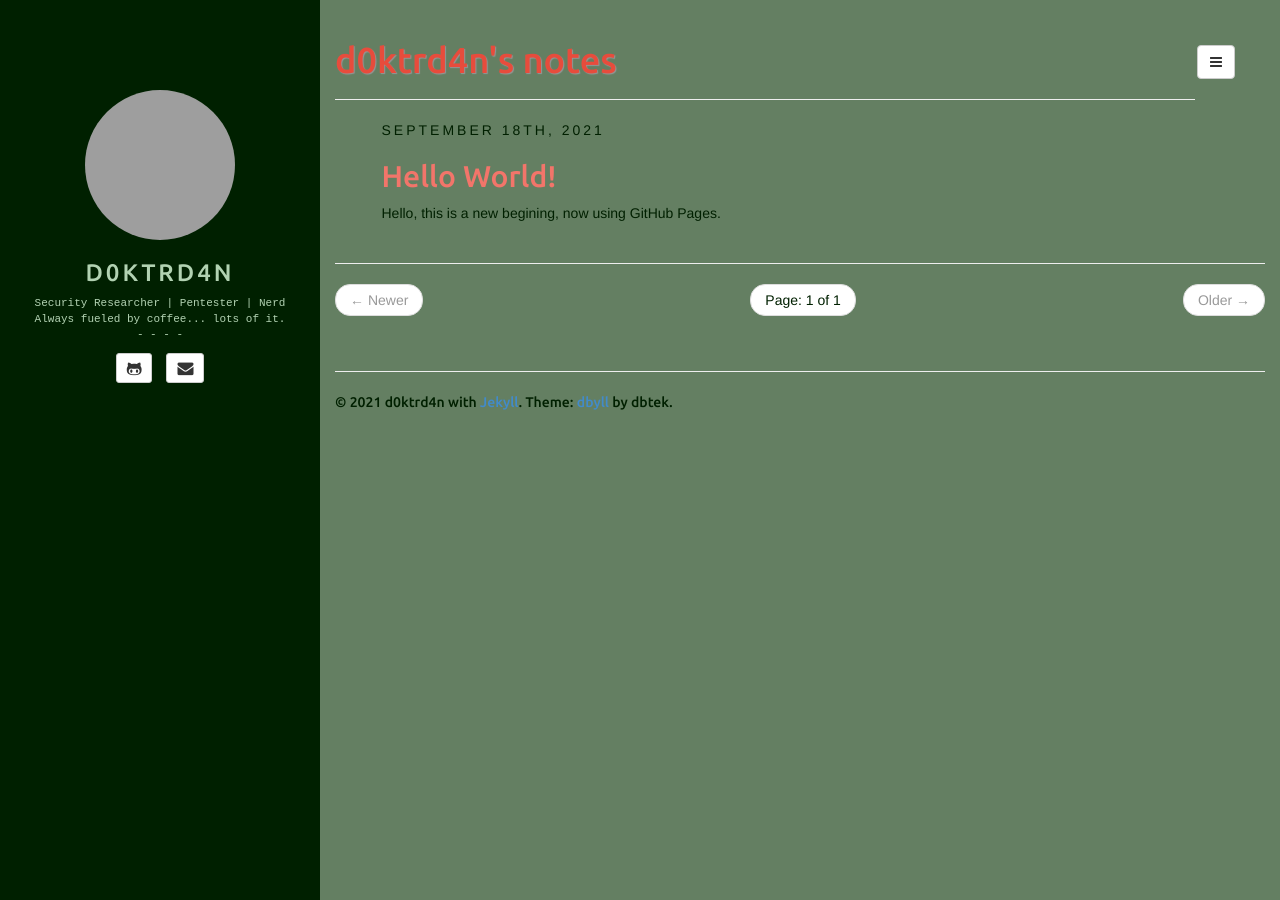
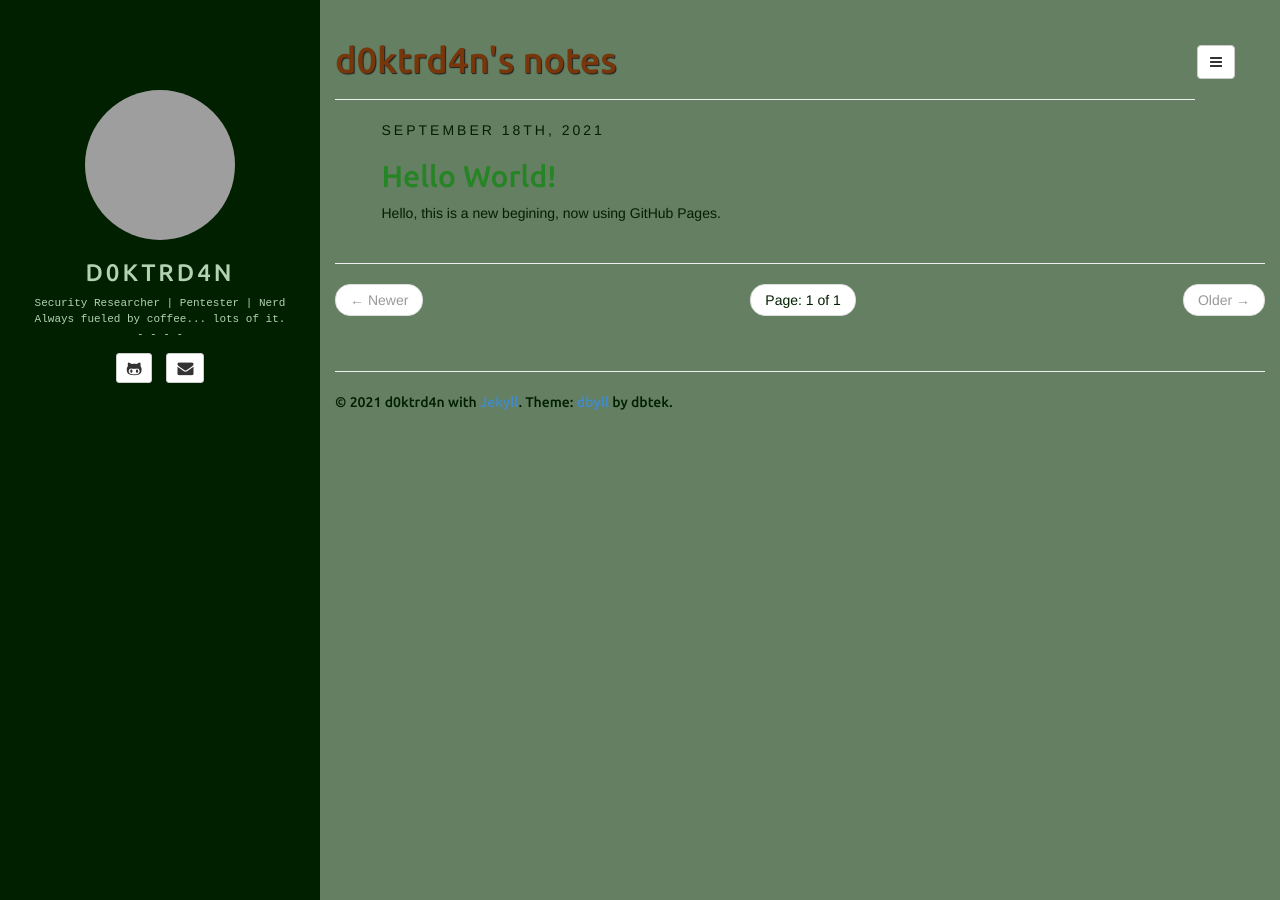
Before and after one commit to d0ktrd4n/d0ktrd4n.github.io, a Jekyll site: the page built from index.html, in a window 1280 px wide. Built offline with Jekyll 4.4.1, drawn with Linux system fonts in a browser that asks for light colours; the list of posts is cut into pages by our own code; grey boxes are pictures that could not be loaded.

Commit message:
Update style.css

```diff
--- a/assets/css/style.css
+++ b/assets/css/style.css
@@ -83,8 +83,8 @@ article .share .gplus:hover {
 }
 
 .page-header {
-	color: #e74c3c;
-	text-shadow: 1px 1px 1px rgba(150, 150, 150, 1);
+	color: #77370B;
+	text-shadow: 1px 1px 1px rgba(32, 32, 32, 2);
 }
 
 @media only screen and (min-width: 768px) {
@@ -124,14 +124,14 @@ article.home h4,
 article.home h5,
 article.home h6 {
 	font-family: 'Ubuntu', sans-serif;
-	color: #f2756a;
+	color: #258524;
 }
 
 article.home h1 a,
 article.home h2 a,
 article.home h3 a,
 article.home h4 a {
-	color: #f2756a;
+	color: #258524;
 }
 article.home h1 a:hover,
 article.home h2 a:hover,
@@ -173,7 +173,7 @@ footer {
     border-radius: 4px 0 0 4px;
 }
 
-.badge { background: #F2756A; }
+.badge { background: #258524; }
 
 #nav-menu{
     position: fixed;
```
